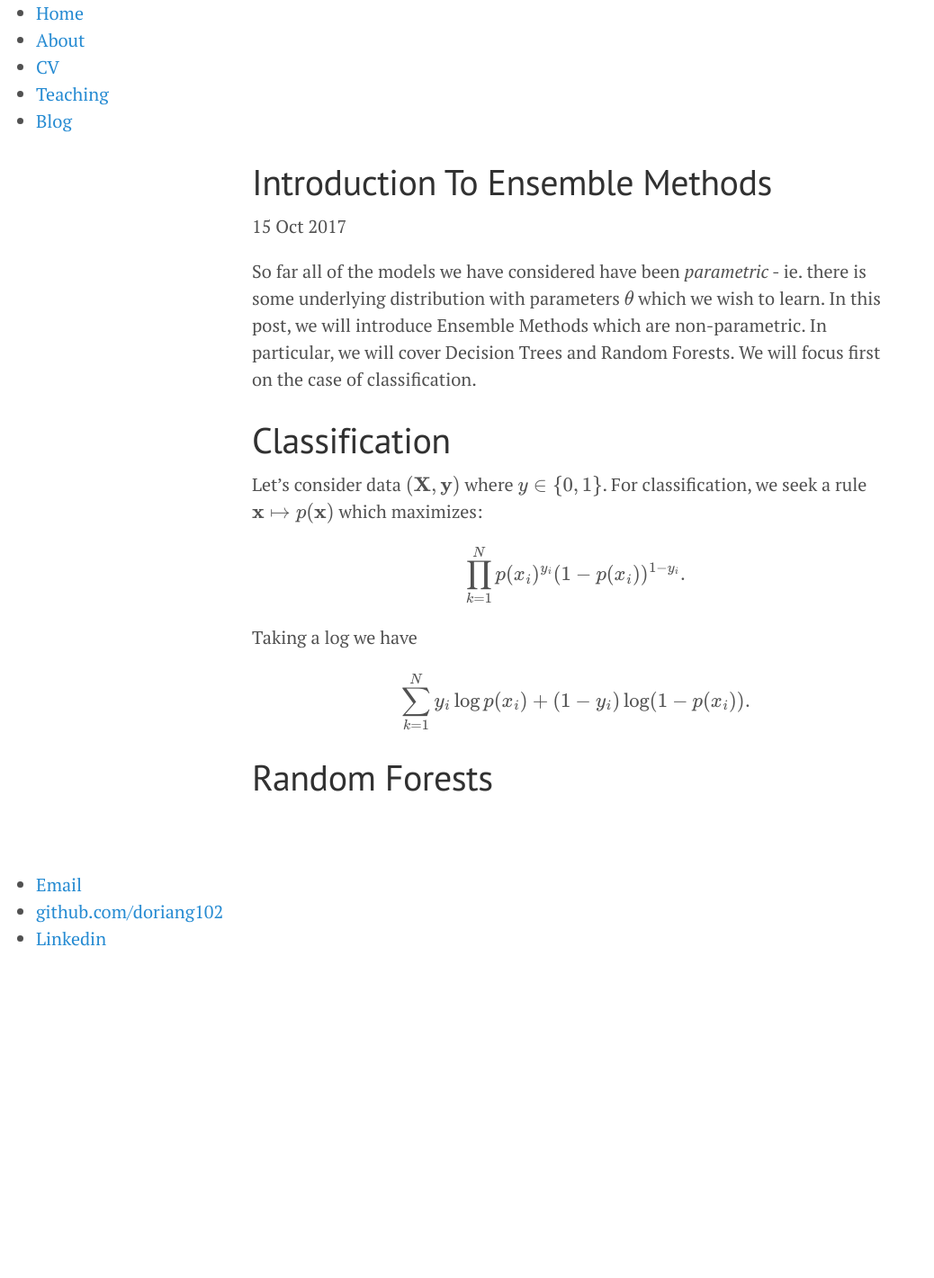
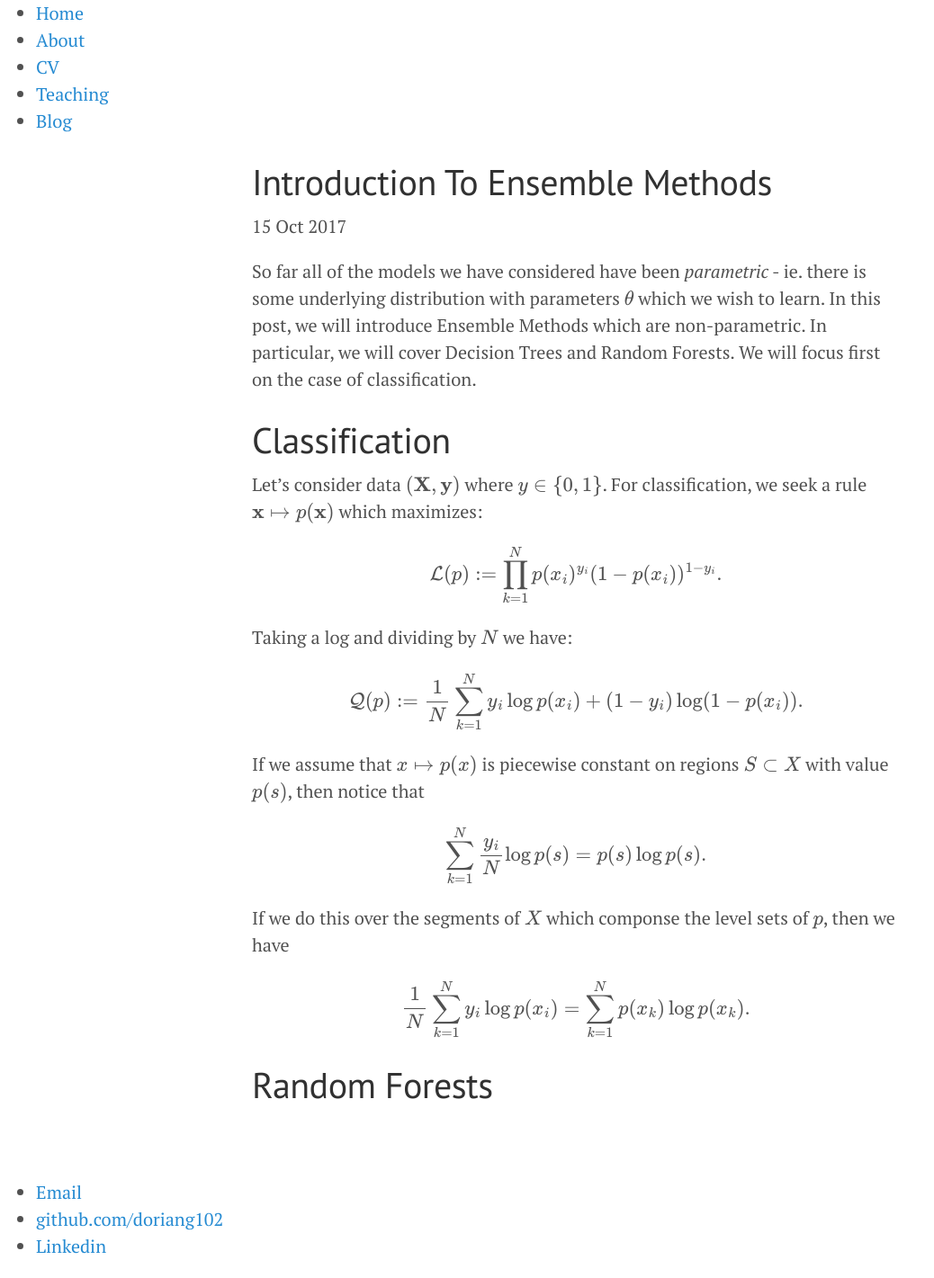
Before and after one commit to doriang102/doriang102.github.io, a Jekyll site: the page built from _posts/2017-10-15-Introduction-To-Ensemble-Methods.md, in a window 1280 px wide. Shown: the whole page at 90% size, without its empty margins (0-1038 px from the left). Built offline with Jekyll 4.4.1, drawn with Linux system fonts in a browser that asks for light colours; our own code applies the rules of GitHub Pages for plain Markdown files; formulas are drawn with MathJax 3; before the commit the page ends 1079 px from its top, so only the background shows below that.

Commit message:
Update 2017-10-15-Introduction-To-Ensemble-Methods.md

```diff
--- a/_posts/2017-10-15-Introduction-To-Ensemble-Methods.md
+++ b/_posts/2017-10-15-Introduction-To-Ensemble-Methods.md
@@ -5,10 +5,18 @@ So far all of the models we have considered have been *parametric* - ie. there i
 
 Let's consider data $$(\mathbf X, \mathbf y)$$ where $$y \in \{0,1\}$$. For classification, we seek a rule $$\mathbf x \mapsto p(\mathbf x)$$ which maximizes:
 
-$$ \prod_{k=1}^N p(x_i)^{y_i} (1 - p(x_i))^{1-y_i}.$$
+$$ \mathcal{L}(p) := \prod_{k=1}^N p(x_i)^{y_i} (1 - p(x_i))^{1-y_i}.$$
 
-Taking a log we have
+Taking a log and dividing by $$N$$ we have:
 
-$$ \sum_{k=1}^N  y_i \log p(x_i) + (1-y_i)\log (1-p(x_i)).$$
+$$ \mathcal{Q}(p) := \frac{1}{N}\sum_{k=1}^N  y_i \log p(x_i) + (1-y_i)\log (1-p(x_i)).$$
+
+If we assume that $$x \mapsto p(x)$$ is piecewise constant on regions $$S \subset X$$ with value $$p(s)$$, then notice that
+
+$$ \sum_{k=1}^N \frac{y_i}{N} \log p(s) = p(s) \log p(s).$$
+
+If we do this over the segments of $$X$$ which componse the level sets of $$p$$, then we have
+
+$$ \frac{1}{N}\sum_{k=1}^N  y_i \log p(x_i) = \sum_{k=1}^N p(x_k) \log p(x_k).$$
 
 # Random Forests
```
